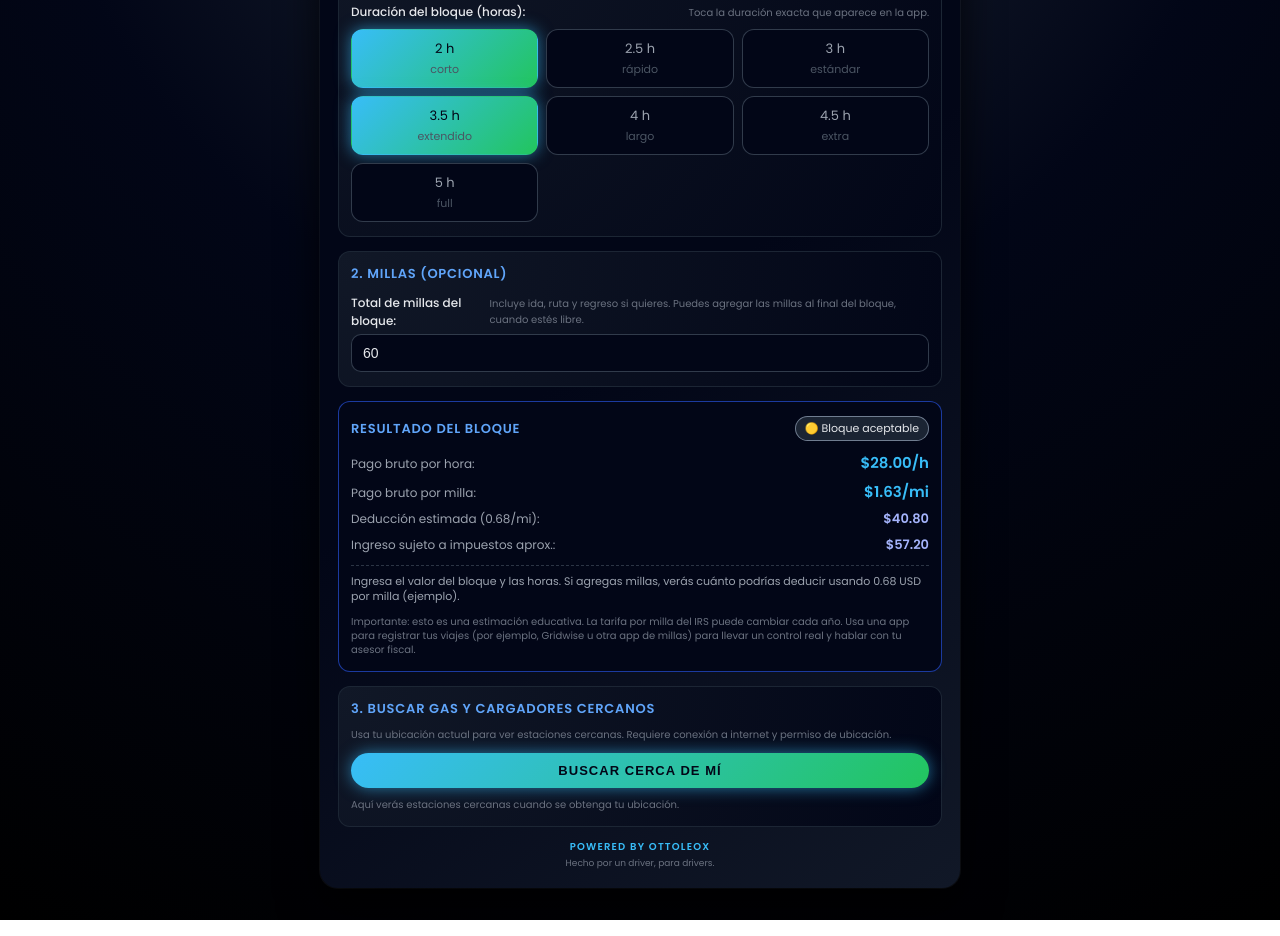
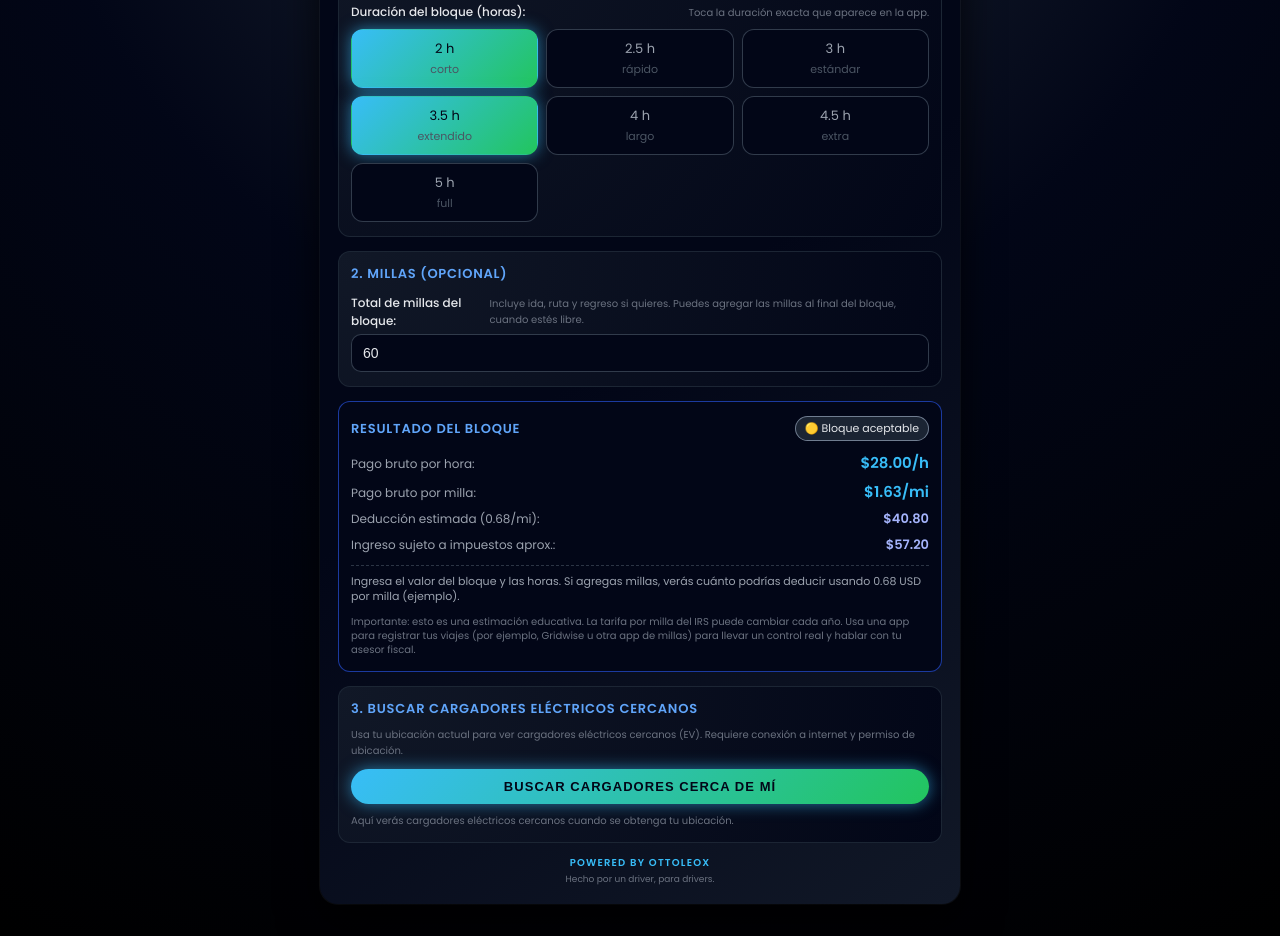
Before and after one commit to oljb17-maker/Amazonflexcalculator, a plain HTML site: page index.html in a window 1280 px wide. Shown: the part 269-1205 px from the top of the page. Drawn offline with Linux system fonts and the light colour scheme.

Commit message:
Actualizar index.html

```diff
--- a/index.html
+++ b/index.html
@@ -366,7 +366,6 @@
            🧩 Ajustes para pantallas pequeñas
            ============================ */
 
-        /* Teléfonos MUY pequeños (tipo iPhone SE viejito, Android barato) */
         @media (max-width: 360px) {
             body {
                 padding: 8px;
@@ -408,7 +407,6 @@
             }
         }
 
-        /* Teléfonos normales (iPhone 11–16, Samsung, etc.) */
         @media (max-width: 430px) {
             body {
                 padding: 10px;
@@ -423,7 +421,6 @@
             }
         }
 
-        /* Tablets y pantallas grandes */
         @media (min-width: 768px) {
             body {
                 padding: 32px;
@@ -549,16 +546,17 @@
         </div>
     </section>
 
-    <!-- Sección 3: Estaciones cercanas -->
+    <!-- Sección 3: Cargadores eléctricos -->
     <section class="section">
         <div class="section-title" id="section3Title">
-            3. Buscar gas y cargadores cercanos
+            3. Buscar cargadores eléctricos cercanos
         </div>
         <p class="hint" id="stationsIntro">
-            Usa tu ubicación actual para ver estaciones cercanas. Requiere conexión a internet y permiso de ubicación.
+            Usa tu ubicación actual para ver cargadores eléctricos cercanos (EV).
+            Requiere conexión a internet y permiso de ubicación.
         </p>
         <button class="primary-btn" id="findStationsBtn">
-            Buscar cerca de mí
+            Buscar cargadores cerca de mí
         </button>
         <div id="stationsList" class="stations-list">
             <!-- Aquí se mostrarán resultados o mensajes -->
@@ -592,20 +590,20 @@
             milesLabel: "Total de millas del bloque:",
             milesHint:
                 "Incluye ida, ruta y regreso si quieres. Puedes agregar las millas al final del bloque, cuando estés libre.",
-            section3Title: "3. Buscar gas y cargadores cercanos",
+            section3Title: "3. Buscar cargadores eléctricos cercanos",
             stationsIntro:
-                "Usa tu ubicación actual para ver estaciones cercanas. Requiere conexión a internet y permiso de ubicación.",
-            findStationsButton: "Buscar cerca de mí",
+                "Usa tu ubicación actual para ver cargadores eléctricos cercanos (EV). Requiere conexión a internet y permiso de ubicación.",
+            findStationsButton: "Buscar cargadores cerca de mí",
             stationsPlaceholder:
-                "Aquí verás estaciones cercanas cuando se obtenga tu ubicación.",
+                "Aquí verás cargadores eléctricos cercanos cuando se obtenga tu ubicación.",
             locationLoading: "Obteniendo tu ubicación…",
             locationErrorGeneric:
                 "No se pudo obtener tu ubicación. Revisa permisos de ubicación en el navegador.",
             locationNotSupported:
                 "Este navegador no soporta geolocalización.",
-            stationsTitleList: "⛽🔌 Estaciones cercanas",
-            noStations: "No se encontraron estaciones cercanas en el radio seleccionado.",
-            errorStations: "Ocurrió un error al obtener las estaciones. Intenta de nuevo más tarde.",
+            stationsTitleList: "🔌 Cargadores cercanos",
+            noStations: "No se encontraron cargadores cercanos en el radio seleccionado.",
+            errorStations: "Ocurrió un error al obtener los cargadores. Intenta de nuevo más tarde.",
             resultsTitle: "Resultado del bloque",
             resultsChip: "Auto-cálculo",
             verdictExcellent: "🟢 Bloque excelente",
@@ -636,20 +634,20 @@
             milesLabel: "Total miles for the block:",
             milesHint:
                 "You can just add the miles at the end of the block, when you're free. Include drive, route and way back if you want.",
-            section3Title: "3. Find nearby gas & chargers",
+            section3Title: "3. Find nearby EV chargers",
             stationsIntro:
-                "Use your current location to see nearby stations. Requires internet connection and location permission.",
-            findStationsButton: "Search near me",
+                "Use your current location to see nearby electric vehicle chargers. Requires internet connection and location permission.",
+            findStationsButton: "Search chargers near me",
             stationsPlaceholder:
-                "Here you'll see nearby stations once your location is obtained.",
+                "Here you'll see nearby EV chargers once your location is obtained.",
             locationLoading: "Getting your location…",
             locationErrorGeneric:
                 "Could not get your location. Check browser location permissions.",
             locationNotSupported:
                 "This browser does not support geolocation.",
-            stationsTitleList: "⛽🔌 Nearby stations",
-            noStations: "No stations found within the selected radius.",
-            errorStations: "An error occurred while fetching stations. Please try again later.",
+            stationsTitleList: "🔌 Nearby EV chargers",
+            noStations: "No chargers found within the selected radius.",
+            errorStations: "An error occurred while fetching chargers. Please try again later.",
             resultsTitle: "Block result",
             resultsChip: "Auto-calculate",
             verdictExcellent: "🟢 Excellent block",
@@ -675,25 +673,25 @@
             priceLabel: "Montant du bloc (USD) :",
             priceHint: "Montant total affiché dans Amazon Flex.",
             durationLabel: "Durée du bloc (heures) :",
-            durationHint: "Touchez la durée exacte affichée dans l'app.",
+            durationHint: "Touchez la durée exacte affichée dans l’app.",
             section2Title: "2. Miles (optionnel)",
             milesLabel: "Nombre total de miles du bloc :",
             milesHint:
                 "Tu peux simplement ajouter les miles à la fin du bloc, quand tu es libre. Tu peux inclure aller, tournée et retour.",
-            section3Title: "3. Rechercher stations & bornes proches",
+            section3Title: "3. Rechercher bornes de recharge proches",
             stationsIntro:
-                "Utilise ta position actuelle pour voir les stations proches. Nécessite une connexion internet et l'autorisation de localisation.",
-            findStationsButton: "Chercher près de moi",
+                "Utilise ta position actuelle pour voir les bornes de recharge pour véhicules électriques proches. Nécessite une connexion internet et l’autorisation de localisation.",
+            findStationsButton: "Chercher des bornes près de moi",
             stationsPlaceholder:
-                "Ici tu verras des stations proches une fois ta localisation obtenue.",
+                "Ici tu verras des bornes de recharge proches une fois ta localisation obtenue.",
             locationLoading: "Récupération de ta localisation…",
             locationErrorGeneric:
-                "Impossible d'obtenir ta localisation. Vérifie les permissions de localisation du navigateur.",
+                "Impossible d’obtenir ta localisation. Vérifie les permissions de localisation du navigateur.",
             locationNotSupported:
                 "Ce navigateur ne supporte pas la géolocalisation.",
-            stationsTitleList: "⛽🔌 Stations proches",
-            noStations: "Aucune station trouvée dans le rayon sélectionné.",
-            errorStations: "Erreur lors de la récupération des stations. Réessaie plus tard.",
+            stationsTitleList: "🔌 Bornes de recharge proches",
+            noStations: "Aucune borne trouvée dans le rayon sélectionné.",
+            errorStations: "Erreur lors de la récupération des bornes. Réessaie plus tard.",
             resultsTitle: "Résultat du bloc",
             resultsChip: "Calcul auto",
             verdictExcellent: "🟢 Bloc excellent",
@@ -724,20 +722,20 @@
             milesLabel: "Total de milhas do bloco:",
             milesHint:
                 "Você pode adicionar as milhas só no final do bloco, quando estiver livre. Inclua ida, rota e volta, se quiser.",
-            section3Title: "3. Buscar postos e carregadores próximos",
+            section3Title: "3. Buscar carregadores elétricos próximos",
             stationsIntro:
-                "Use sua localização atual para ver postos próximos. Requer internet e permissão de localização.",
-            findStationsButton: "Buscar perto de mim",
+                "Use sua localização atual para ver carregadores de veículo elétrico próximos. Requer internet e permissão de localização.",
+            findStationsButton: "Buscar carregadores perto de mim",
             stationsPlaceholder:
-                "Aqui você verá postos próximos quando sua localização for obtida.",
+                "Aqui você verá carregadores elétricos próximos quando sua localização for obtida.",
             locationLoading: "Obtendo sua localização…",
             locationErrorGeneric:
                 "Não foi possível obter sua localização. Verifique as permissões de localização do navegador.",
             locationNotSupported:
                 "Este navegador não suporta geolocalização.",
-            stationsTitleList: "⛽🔌 Postos próximos",
-            noStations: "Nenhum posto encontrado dentro do raio selecionado.",
-            errorStations: "Erro ao obter os postos. Tente novamente mais tarde.",
+            stationsTitleList: "🔌 Carregadores próximos",
+            noStations: "Nenhum carregador encontrado dentro do raio selecionado.",
+            errorStations: "Erro ao obter os carregadores. Tente novamente mais tarde.",
             resultsTitle: "Resultado do bloco",
             resultsChip: "Cálculo automático",
             verdictExcellent: "🟢 Bloco excelente",
@@ -768,20 +766,20 @@
             milesLabel: "Всего миль за блок:",
             milesHint:
                 "Можешь просто внести мили в конце блока, когда освободишься. При желании включай путь до станции, маршрут и дорогу назад.",
-            section3Title: "3. Поиск заправок и зарядок рядом",
+            section3Title: "3. Поиск зарядных станций рядом",
             stationsIntro:
-                "Используй свою текущую геолокацию, чтобы увидеть ближайшие станции. Нужен интернет и доступ к геолокации.",
-            findStationsButton: "Найти рядом со мной",
+                "Используй свою текущую геолокацию, чтобы увидеть ближайшие зарядные станции для электромобилей. Нужен интернет и доступ к геолокации.",
+            findStationsButton: "Найти зарядки рядом со мной",
             stationsPlaceholder:
-                "Здесь появятся станции рядом, когда будет получена твоя геолокация.",
+                "Здесь появятся зарядные станции рядом, когда будет получена твоя геолокация.",
             locationLoading: "Получаем твою геолокацию…",
             locationErrorGeneric:
                 "Не удалось получить геолокацию. Проверь настройки доступа к местоположению в браузере.",
             locationNotSupported:
                 "Этот браузер не поддерживает геолокацию.",
-            stationsTitleList: "⛽🔌 Станции рядом",
-            noStations: "В выбранном радиусе станций не найдено.",
-            errorStations: "Ошибка при получении станций. Попробуй позже.",
+            stationsTitleList: "🔌 Зарядные станции рядом",
+            noStations: "В выбранном радиусе зарядок не найдено.",
+            errorStations: "Ошибка при получении списка зарядок. Попробуй позже.",
             resultsTitle: "Результат блока",
             resultsChip: "Авто-расчёт",
             verdictExcellent: "🟢 Отличный блок",
@@ -935,14 +933,14 @@
         );
     }
 
-    // 🔌 Llamada a la API de NREL (alt-fuel-stations)
+    // 🔌 Llamada a la API de NREL (alt-fuel-stations) – solo EV
     async function fetchNRELStations(lat, lon) {
         const API_KEY = "EKwD8YE3V9ulKI0vR15uwiMtLwm97T36t2vqatwq";
         const radius = 7; // millas alrededor de la ubicación
 
         const url =
             `https://developer.nrel.gov/api/alt-fuel-stations/v1/nearest.json` +
-            `?api_key=${API_KEY}&latitude=${lat}&longitude=${lon}&radius=${radius}`;
+            `?api_key=${API_KEY}&latitude=${lat}&longitude=${lon}&radius=${radius}&fuel_type=ELEC`;
 
         const res = await fetch(url);
         const data = await res.json();
@@ -961,7 +959,6 @@
         }));
     }
 
-    // Muestra resultados en la sección de estaciones
     async function handleStationsSearch(lat, lon) {
         const t = translations[currentLang];
         const stationsList = document.getElementById("stationsList");
@@ -981,7 +978,7 @@
             stations.forEach(st => {
                 html += `
                     <div class="station-item">
-                        <strong>${st.name}</strong> -- ${st.distance} mi<br>
+                        <strong>${st.name}</strong> — ${st.distance} mi<br>
                         ${st.address}${st.city ? ", " + st.city : ""}<br>
                         Tipo: ${st.type}
                         ${st.connectors.length > 0 ? "<br>Conectores EV: " + st.connectors.join(", ") : ""}
```
